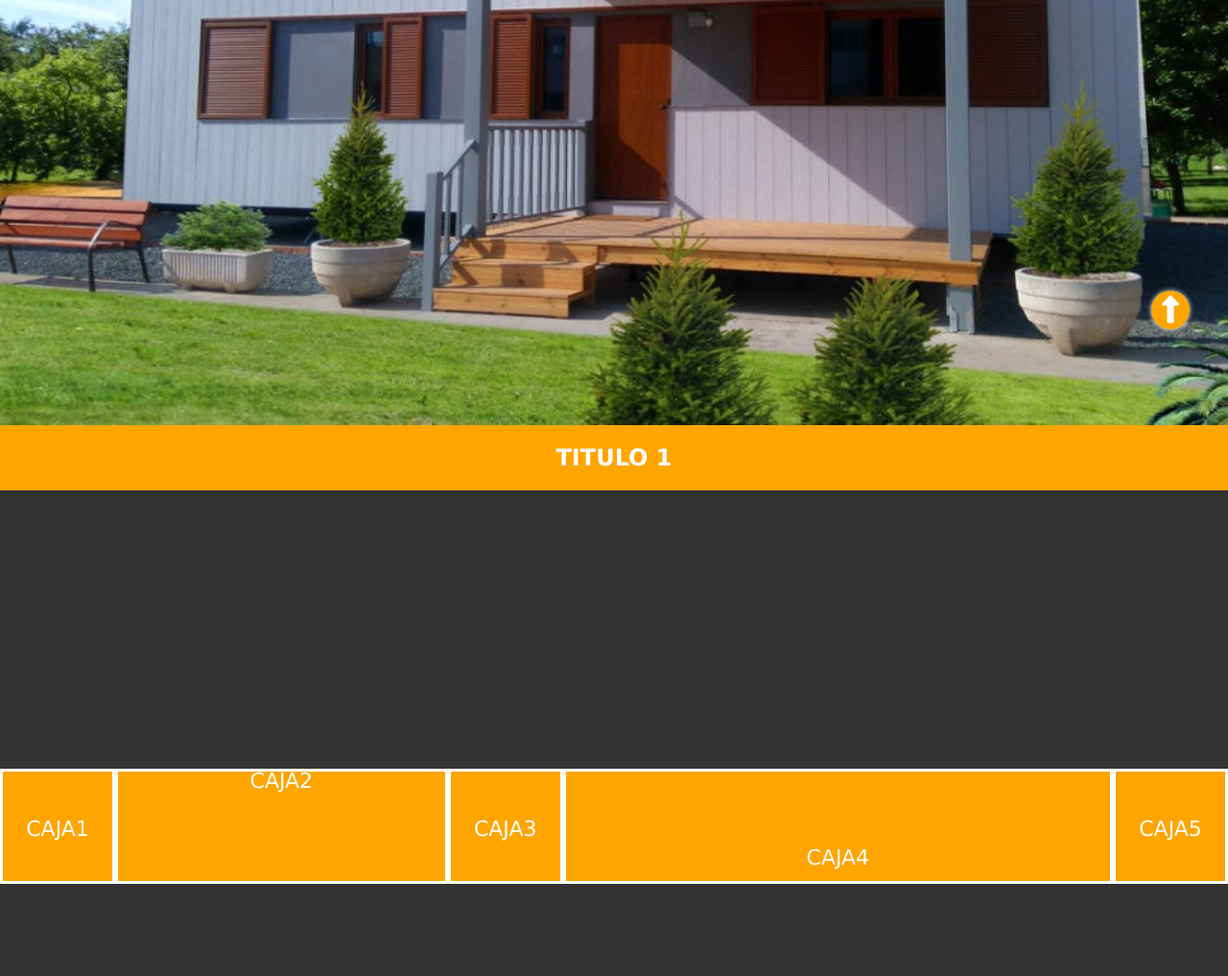
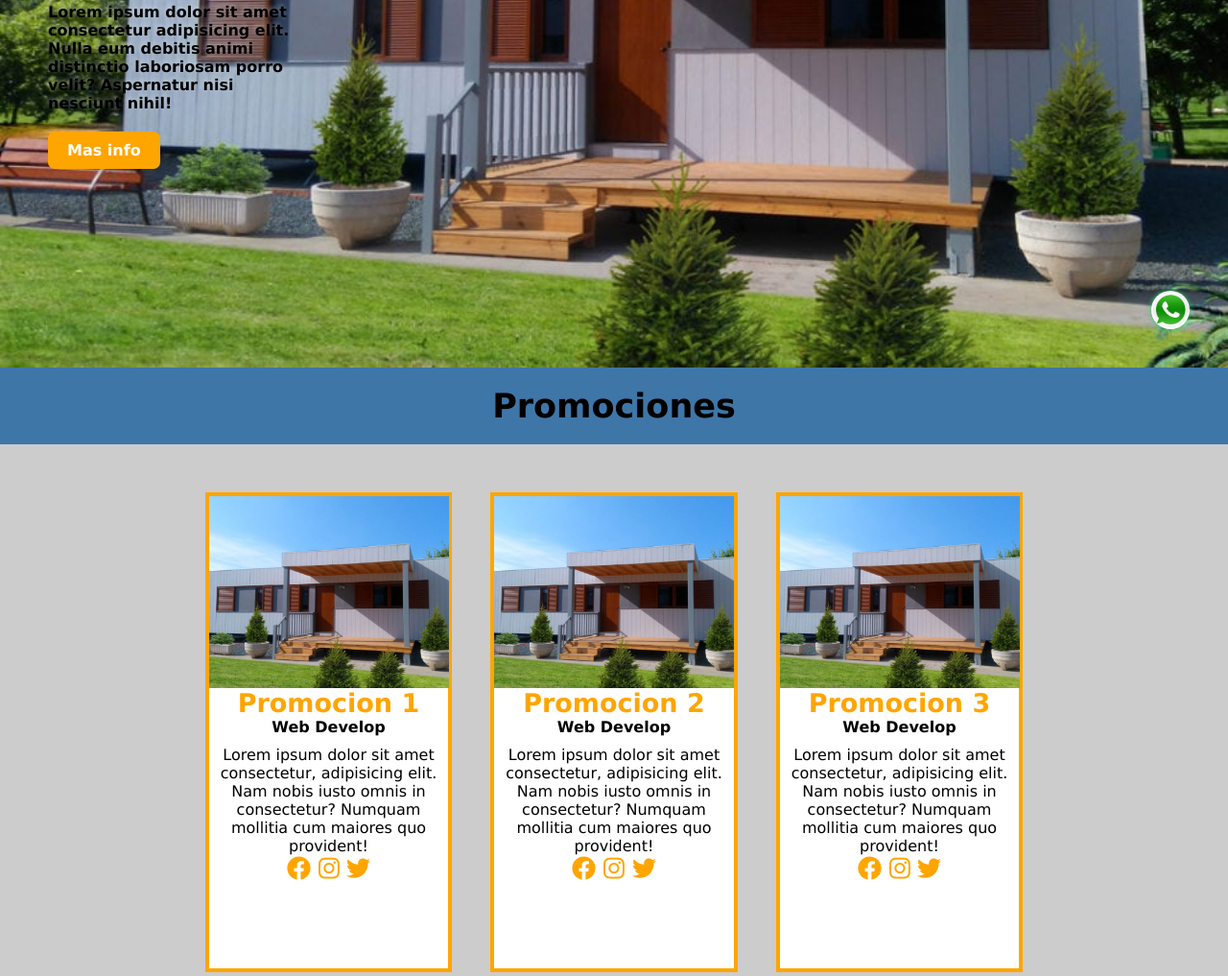
Before and after one commit to Polcas00/Proyect-Terra, a website: page src/No Tailwind/index.html in a window 1280 px wide. Shown: the part 417-1434 px from the top of the page at 96% size. Drawn offline with Linux system fonts and the light colour scheme.

Commit message:
avance index proyecto final

```diff
--- a/src/No Tailwind/index.html
+++ b/src/No Tailwind/index.html
@@ -10,7 +10,9 @@
 </head>
 <body>
     <header>
-        <div class="logo">Terra <span>Construcciones</span></div>
+        <div class="logo">
+            <div class="logo-img"></div>
+        </div>
         <nav class="barra">
             <ul>
                 <li><a href="#">Inicio</a></li>
@@ -23,27 +25,76 @@
     </header>
     <main>
         <div class="call">
-            <h1>Nuestra Pizza Coder</h1>
-            <p>Lorem ipsum dolor sit amet consectetur adipisicing elit. Nulla eum debitis animi distinctio laboriosam porro velit? Aspernatur nisi nesciunt nihil!</p>
-            <a href="#">Mas info</a>
+            <div class="call-child">
+                <h1>Un Sueño,<br>
+                Un Objetivo,<br>
+                Una Meta.</h1>
+                <p>Lorem ipsum dolor sit amet consectetur adipisicing elit. Nulla eum debitis animi distinctio laboriosam porro velit? Aspernatur nisi nesciunt nihil!</p>
+                <a href="#">Mas info</a>
+            </div>
         </div>
-        </main>
-    <main class="secciones">
+    </main>
         <!-- ATAJOS DE EMMET (h2{titulo $}#sec$+section.sec.sec$)*(cantidad solicitada) -->
-        <h2 id="sec1">titulo 1</h2>
-        <section class="sec sec1">
-            <div class="caja caja1">caja1</div>
-            <div class="caja caja2">caja2</div>
-            <div class="caja caja3">caja3</div>
-            <div class="caja caja4">caja4</div>
-            <div class="caja caja5">caja5</div>
+    <h2 class="title">Promociones</h2>
+    <section class="sec sec1">
+            <article class="card">
+                <div class="card-img"></div>
+                <h3 class="card-title">Promocion 1</h3>
+                <h4 class="card-subtitle">Web Develop</h4>
+                <p>Lorem ipsum dolor sit amet consectetur, adipisicing elit. Nam nobis iusto omnis in consectetur? Numquam mollitia cum maiores quo provident!</p>
+                <div class="card-redes">
+                    <a href="">
+                        <i class="fa-brands fa-facebook fa-beat"></i>
+                    </a>
+                    <a href="">
+                        <i class="fa-brands fa-instagram fa-beat"></i>
+                    </a>
+                    <a href="">
+                        <i class="fa-brands fa-twitter fa-beat"></i>
+                    </a>
+                </div>
+            </article>
+            <article class="card">
+                <div class="card-img"></div>
+                <h3 class="card-title">Promocion 2</h3>
+                <h4 class="card-subtitle">Web Develop</h4>
+                <p>Lorem ipsum dolor sit amet consectetur, adipisicing elit. Nam nobis iusto omnis in consectetur? Numquam mollitia cum maiores quo provident!</p>
+                <div class="card-redes">
+                    <a href="">
+                        <i class="fa-brands fa-facebook fa-beat"></i>
+                    </a>
+                    <a href="">
+                        <i class="fa-brands fa-instagram fa-beat"></i>
+                    </a>
+                    <a href="">
+                        <i class="fa-brands fa-twitter fa-beat"></i>
+                    </a>
+                </div>
+            </article>
+            <article class="card">
+                <div class="card-img"></div>
+                <h3 class="card-title">Promocion 3</h3>
+                <h4 class="card-subtitle">Web Develop</h4>
+                <p>Lorem ipsum dolor sit amet consectetur, adipisicing elit. Nam nobis iusto omnis in consectetur? Numquam mollitia cum maiores quo provident!</p>
+                <div class="card-redes">
+                    <a href="">
+                        <i class="fa-brands fa-facebook fa-beat"></i>
+                    </a>
+                    <a href="">
+                        <i class="fa-brands fa-instagram fa-beat"></i>
+                    </a>
+                    <a href="">
+                        <i class="fa-brands fa-twitter fa-beat"></i>
+                    </a>
+                </div>
+            </article>
         </section>
-        <h2 id="sec2">titulo 2</h2>
+        <!-- <h2 id="sec2">titulo 2</h2>
         <section class="sec sec2"></section>
         <h2 id="sec3">titulo 3</h2>
         <section class="sec sec3"></section>
         <h2 id="sec4">titulo 4</h2>
-        <section class="sec sec4"></section>
+        <section class="sec sec4"></section> -->
     <footer>
         <p>Todos los derechos son reservados por copyright</p>
         <div class="redes">
@@ -63,8 +114,6 @@
             <i class="fa-brands fa-instagram"></i>
         </div>
     </footer>
-    <a href="#" class="subir">
-        <i class="fa-solid fa-up-long"></i>
-    </a>
+    <a href="#" class="subir"></a>
 </body>
 </html>
--- a/src/No Tailwind/style.css
+++ b/src/No Tailwind/style.css
@@ -10,36 +10,41 @@ html{
 }
 
 header {
-    background-color: orange;
+    background-color: rgba(255, 255, 255, 0.8);
     padding: 20px;
     height: 60px;
+    width: 100%;
+    display: flex;
+    justify-content: space-between;
     font-size: 22px;
     font-family: Verdana, Geneva, Tahoma, sans-serif;
     text-shadow: -2px -2px 5px #000;
+    position: fixed;
 }
 
 .logo {
-    float: left;
-    font-weight: bold;
-    color: #fff;
+    height: 60px;
+    width: 200px;
 }
 
-.logo span {
-    color: rgb(207, 0, 41);
+.logo-img {
+    height: 100%;
+    width: 100%;
+    background-image: url(../../imgs/HORIZONTAL-COLOR-SIN-FONDO-1.png);
+    background-size: cover;
+    background-position: center;
 }
 
-.barra {
-    float: right;
-}
 
-nav ul li{
+.barra ul li{
     list-style: none;
     display: inline-block;
 }
 
 nav a {
     text-decoration: none;
-    color: #fff;
+    font-weight: bold;
+    color: #000;
 }
 
 nav a:hover {
@@ -56,13 +61,17 @@ main{
     background-position: left;
 }
 
-.call{
-    color: #fff;
-    background-color: rgba(0, 0, 0, .7);
-    width: 70%;
-    border: 5px solid orange;
-    border-radius: 10px;
-    float: right;
+.call {
+    margin: 0px 27px 0px 0px;
+    padding-top: 230px;
+}
+
+.call-child{
+    font-weight: bold;
+    width: 300px;
+    display: flex;
+    justify-content: flex-start;
+    flex-wrap: wrap;
     margin: 30px;
     padding: 20px;
     font-family: Verdana, Geneva, Tahoma, sans-serif;
@@ -71,10 +80,13 @@ main{
 .call h1{
     color: orange;
     margin-bottom: 20px;
+    font-size: 35px;
+    text-shadow: -2px -2px 5px #000;
 }
 
 .call p {
     margin-bottom: 20px;
+    text-shadow: -2px -2px 5px #ffffff59;
 }
 
 .call a{
@@ -89,17 +101,58 @@ main{
     background-color: #333;
 }
 
-.secciones h2 {
+.title {
     text-align: center;
-    background-color: orange;
-    color: #fff;
-    text-transform: uppercase;
     padding: 20px;
+    background-color: #2a679fe5;
+    font-size: 35px ;
 }
 
-.sec {
-    height: 700px;
-    background-color: #333;
+section {
+    height: 600px;
+    width: 100%;
+    background-color: #CCC;
+    display: flex;
+    justify-content: center;
+    align-items: center;
+    flex-wrap: wrap;
+    gap: 40px;
+    padding: 30px;
+}
+
+.card {
+    height: 500px;
+    width: 257.5px;
+    background-color: #fff;
+    text-align: center;
+    border: 4px solid orange;
+}
+
+.card-img {
+    height: 200px;
+    width: 250px;
+    background-image: url(../../imgs/HEADER2-IMG.jpg);
+    background-size: cover;
+    background-position: center;
+}
+
+.card-title {
+    color: orange;
+    font-size: 27px;
+}
+
+.card-subtitle {
+    margin-bottom: 10px;
+}
+
+.card-desc {
+    padding: 10px;
+}
+
+.card-redes a{
+    color: orange;
+    text-decoration: none;
+    font-size: 25px;
 }
 
 footer {
@@ -133,7 +186,10 @@ footer div {
 .subir {
     height: 40px;
     width: 40px;
-    background-color: orange;
+    background-color: transparent;
+    background-image: url(../../imgs/wsp2.png);
+    background-size: cover;
+    background-position: center;
     color: #fff;
     position: fixed;
     right: 40px;
@@ -142,43 +198,5 @@ footer div {
     font-size: 29px;
     line-height: 40px;
     border-radius: 50%;
-    box-shadow: 0 0 5px #fff;
+    box-shadow: 0 0 5px #25D366;
 }
-
-.sec1{
-    display: flex;
-    flex-direction: column;
-    flex-wrap: nowrap;
-    flex-flow: row wrap;
-    justify-content: space-evenly;
-    /* centrado en eje vertical */
-    align-items: center;
-    align-content: center;
-}
-
-.caja {
-    height: 120px;
-    width: 120px;
-    background-color: orange;
-    color: #fff;
-    text-align: center;
-    line-height: 120px;
-    border: 3px solid #fff;
-    font-size: 22px;
-    text-transform: uppercase;
-}
-
-.caja2{
-    line-height: 20px;
-    order: 0;
-    flex-basis: 120px;
-    flex-grow: 2;
-    flex-shrink:initial; /* Me perdi la explicacion de esto */
-}
-
-.caja4{
-    line-height: 180px;
-    order: 0;
-    flex-basis: 120px;
-    flex-grow: 4;
-}
```
Also changed, not shown: imgs/HORIZONTAL-COLOR-SIN-FONDO-1.png (added), imgs/wsp.png (added), imgs/wsp2.png (added).
